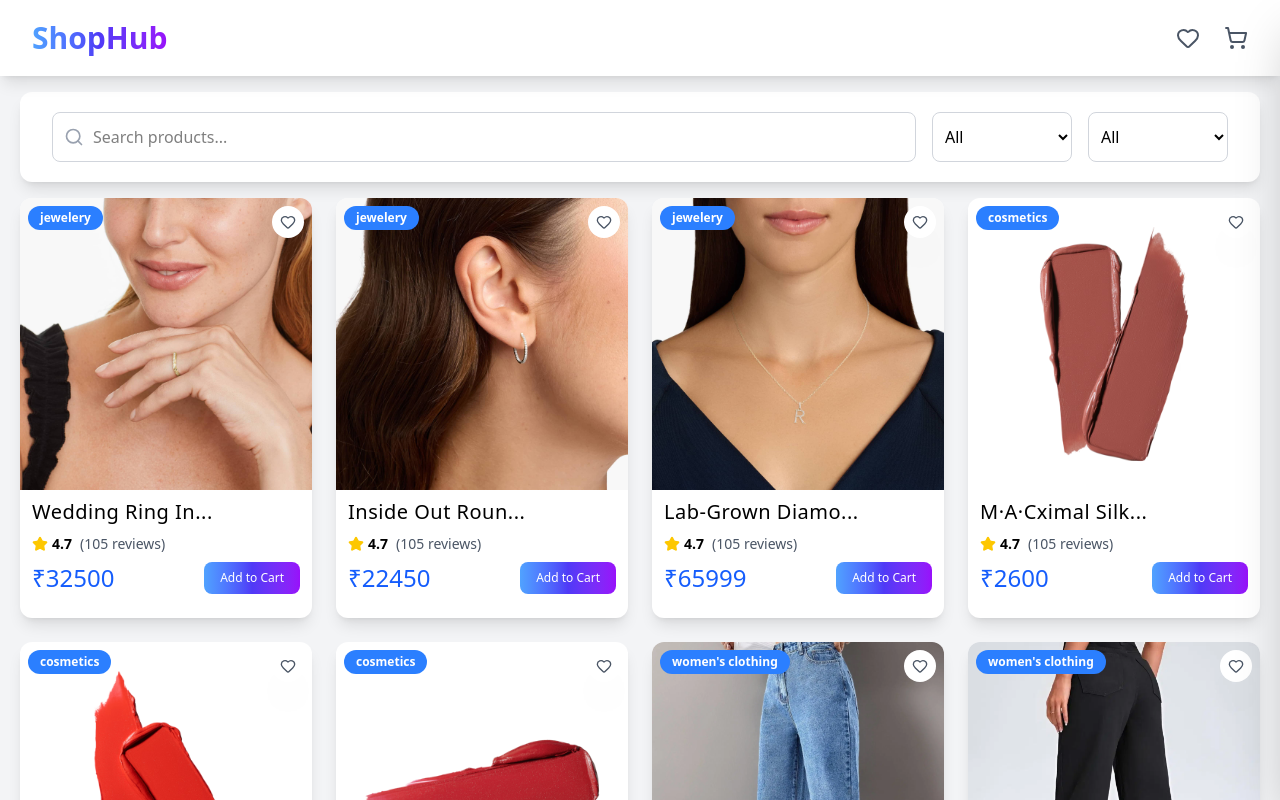
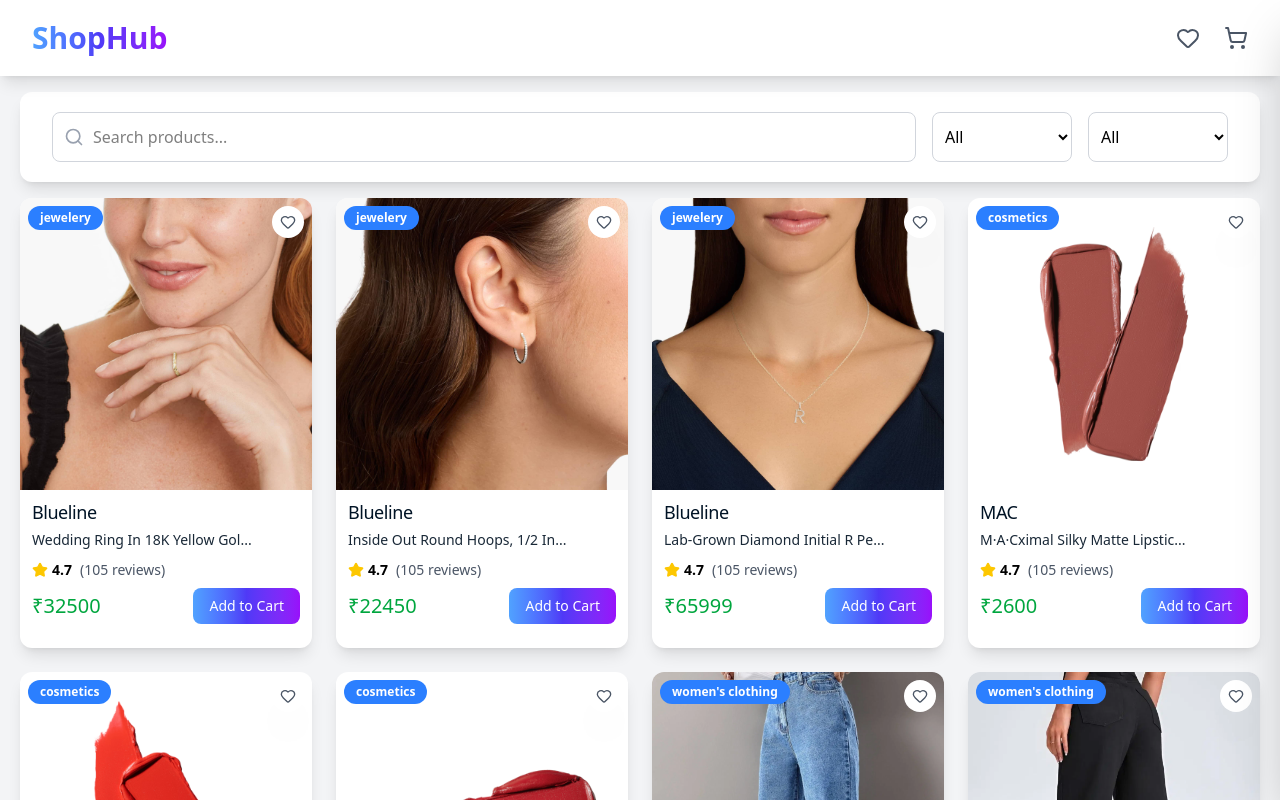
Before and after one commit to Kaushal-06/shophub, a React (Vite) app: page / in a window 1280 px wide. Shown: the top 800 px of the page. Built offline with nearby package versions, Linux system fonts and the light colour scheme.

Commit message:
ProductCard.jsx is updated

```diff
--- a/src/components/ProductCard.jsx
+++ b/src/components/ProductCard.jsx
@@ -33,16 +33,21 @@ const ProductCard = ({ prd, wishlist, addItemToWishlist, addItemToCart }) => {
         </div> */}
 
         <div className="py-2 px-3 flex flex-col gap-2">
-          <h2 className="text-sm sm:text-lg md:text-xl font-medium tracking-wide">
+          <h2 className="text-sm sm:text-md md:text-lg font-medium text-[#001325] tracking-tight">
+            {prd.brand}
+          </h2>
+          <p className="text-[#192837] mb-0.5 -mt-1 font-normal text-xs sm:text-sm">
             {prd.title.length > 20
-              ? prd.title.substring(0, 15) + "..."
+              ? prd.title.substring(0, 30) + "..."
               : prd.title}
-          </h2>
+          </p>
 
           <div className="flex items-center">
             <div className="flex items-center gap-1">
               <Star className="w-2 sm:w-4 h-4 sm:h-4 text-yellow-400 fill-yellow-400" />
-              <span className="text-xs sm:text-sm font-semibold">{prd.rating.rate}</span>
+              <span className="text-xs sm:text-sm font-semibold">
+                {prd.rating.rate}
+              </span>
             </div>
 
             <p className="text-xs sm:text-sm text-gray-600 ml-2">
@@ -51,11 +56,13 @@ const ProductCard = ({ prd, wishlist, addItemToWishlist, addItemToCart }) => {
           </div>
 
           <div className="flex items-center justify-between mb-4">
-            <h1 className="text-sm sm:text-xl md:text-2xl text-blue-600 ">₹{prd.price}</h1>
+            <h1 className="text-xs sm:text-sm md:text-xl text-green-600 ">
+              ₹{prd.price}
+            </h1>
 
             <button
               onClick={() => addItemToCart(prd)}
-              className="rounded-lg bg-gradient-to-r from-blue-400 via-indigo-600 to-purple-600 flex items-center py-1.5 sm:py-2 px-2 sm:px-4 text-white text-xs sm:text-md font-semobild cursor-pointer"
+              className="rounded-lg bg-gradient-to-r from-blue-400 via-indigo-600 to-purple-600 flex items-center py-1.5 sm:py-2 px-2 sm:px-4 text-white text-xs sm:text-sm font-semobild cursor-pointer"
             >
               Add to Cart
             </button>
```
